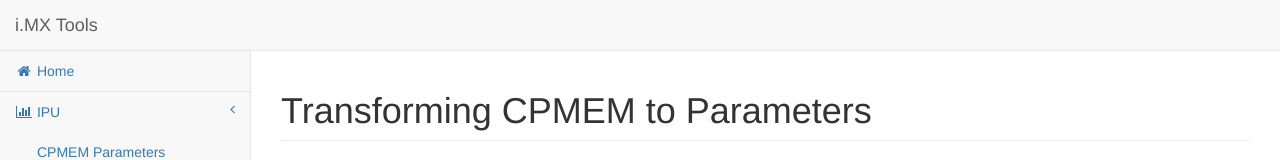
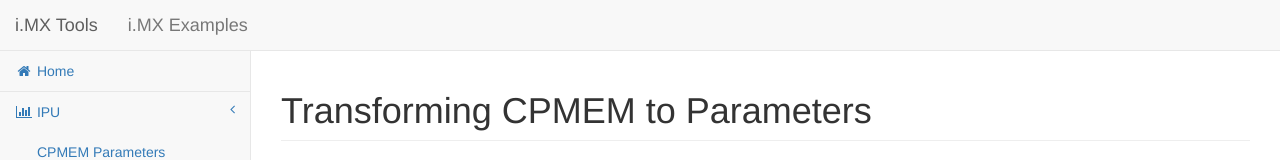
Before and after one commit to rogeriorps/rogeriorps.github.io, a website: page tools/pages/cpmem2param.html in a window 1280 px wide. Shown: the top 160 px of the page. Drawn offline with Linux system fonts and the light colour scheme.

Commit message:
Tools: CPMEM: Adding link to i.MX examples page
Signed-off-by: Pimentel Rogerio-B19259 <B19259@freescale.com>

```diff
--- a/tools/pages/cpmem2param.html
+++ b/tools/pages/cpmem2param.html
@@ -52,6 +52,7 @@
                     <span class="icon-bar"></span>
                 </button>
                 <a class="navbar-brand" href="index.html">i.MX Tools</a>
+                <a class="navbar-brand" href="../../index.html">i.MX Examples</a>
             </div>
 
             <div class="navbar-default sidebar" role="navigation">
```
